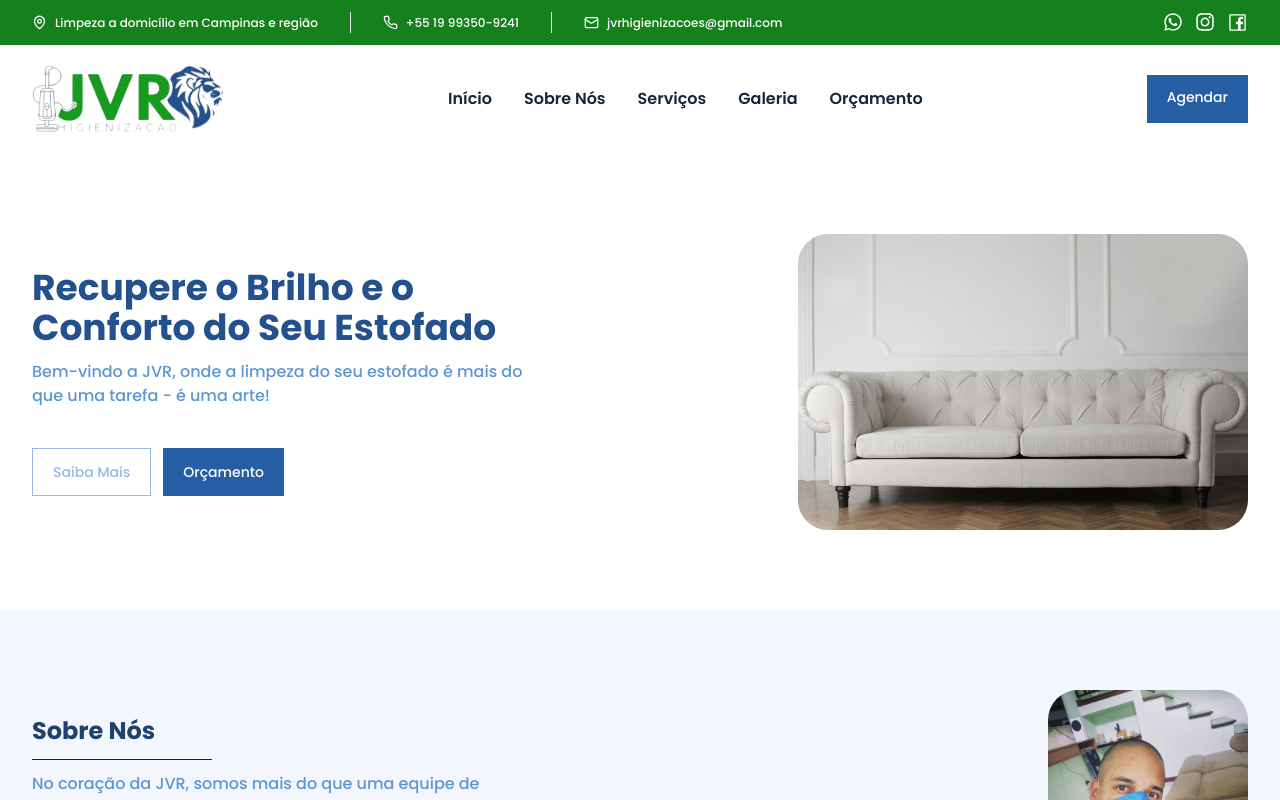
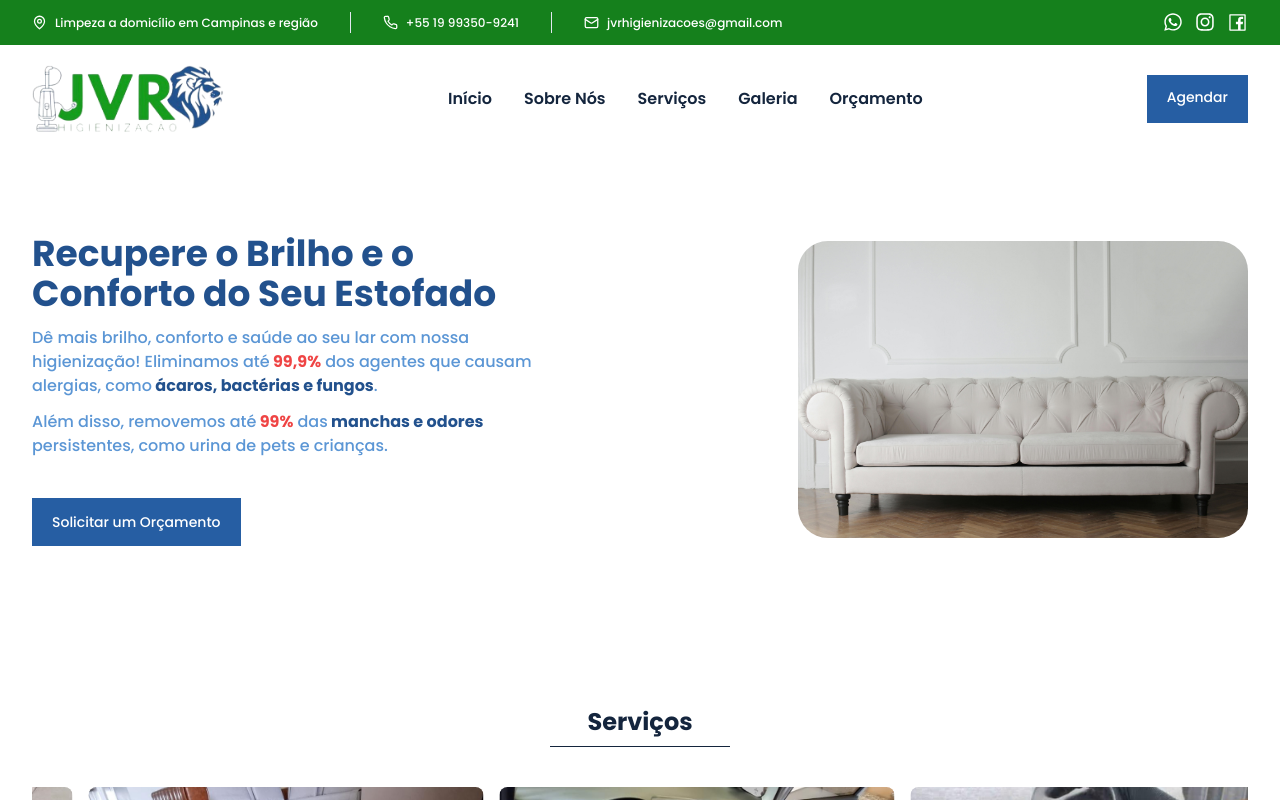
Before and after one commit to guibleone/jrv-website, a Next.js app: page / in a window 1280 px wide. Shown: the top 800 px of the page. Built offline with nearby package versions, Linux system fonts and the light colour scheme.

Commit message:
Atualizações pedidas.

```diff
--- a/app/(home)/_components/hero.tsx
+++ b/app/(home)/_components/hero.tsx
@@ -1,5 +1,6 @@
 "use client";
 import { Button } from "@/components/ui/button";
+import { Separator } from "@/components/ui/separator";
 import Image from "next/image";
 import { useMediaQuery } from "usehooks-ts";
 
@@ -25,23 +26,38 @@ export const Hero = () => {
             <h1 className="text-2xl sm:text-4xl text-st-tropaz-700 font-bold">
               Recupere o Brilho e o Conforto do Seu Estofado
             </h1>
-            <p className="text-st-tropaz-400 font-normal text-sm md:text-base">
-              Bem-vindo a JVR, onde a limpeza do seu estofado é mais do que uma
-              tarefa - é uma arte!
+            <p className="text-st-tropaz-400 font-normal text-sm md:text-base space-y-4">
+              Dê mais brilho, conforto e saúde ao seu lar com nossa
+              higienização! Eliminamos até
+              <span className="text-red-500 font-bold"> 99,9%</span>{" "}
+              dos agentes que causam alergias, como
+              <span className="text-st-tropaz-700 font-bold"> ácaros, bactérias e fungos
+              </span>.
             </p>
+            <p className="text-st-tropaz-400 font-normal text-sm md:text-base space-y-4">
+              Além disso, removemos até
+              <span className="text-red-500 font-bold"> 99%</span> das
+              <span className="text-st-tropaz-700 font-bold"> manchas e odores
+              </span>{" "}
+              persistentes, como urina de pets e crianças.
+            </p>
+            {/* <p className="text-st-tropaz-400 font-normal text-sm md:text-base space-y-4">
+              Usando{" "}
+              <span className="text-st-tropaz-700 font-bold">
+                equipamentos profissionais
+              </span>{" "}
+              de alta performance, garantimos seu estofado seco em
+              <span className="text-green-500 font-bold"> poucas horas</span>,
+              pronto para ser usado com segurança, conforto e aquele cheirinho
+              de limpeza!
+            </p> */}
           </div>
           <div className="flex gap-3">
-            <Button
-              onClick={() => scrollToSection("serviços")}
-              variant={"outline"}
-            >
-              Saiba Mais
-            </Button>
             <Button
               onClick={() => scrollToSection("orçamento")}
               variant={"default"}
             >
-              Orçamento
+              Solicitar um Orçamento
             </Button>
           </div>
         </div>
--- a/app/(home)/_components/services/service-card.tsx
+++ b/app/(home)/_components/services/service-card.tsx
@@ -1,7 +1,6 @@
 "use client";
 import { Button } from "@/components/ui/button";
 import Image from "next/image";
-import Link from "next/link";
 import { useMediaQuery } from "usehooks-ts";
 
 interface ServiceCardProps {
@@ -41,11 +40,11 @@ export const ServiceCard = ({
         className="aspect-video object-cover rounded-lg w-full"
       />
       <h1 className="text-xl font-semibold text-st-tropaz-700">{title}</h1>
-      <p className="text-sm  text-st-tropaz-400">{description}</p>
+      <p className="text-sm text-st-tropaz-400">{description}</p>
       <Button
         size={"sm"}
-        onClick={() => scrollToSection(link)}
         className="self-end"
+        onClick={() => window.open(link, "_blank")}
       >
         Contratar
       </Button>
--- a/app/(home)/_components/services/services.tsx
+++ b/app/(home)/_components/services/services.tsx
@@ -6,39 +6,41 @@ import {
   Carousel,
   CarouselContent,
   CarouselItem,
-  CarouselNext,
-  CarouselPrevious,
 } from "@/components/ui/carousel";
 import React from "react";
 
 const services = [
   {
-    title: "Higienização Veicular ",
+    title: "Higienização Veicular",
     description:
       "Limpeza completa de bancos, vidros e teto, hidratação e revitalização de plásticos, higienização de carpetes e porta-malas, além de uma lavagem externa com pneu pretinho.",
     image: "/limpeza-carro.jpeg",
-    link: "orçamento",
+    link:
+      "https://wa.me/5519995789766?text=Ol%C3%A1,%20vim%20do%20site%20e%20gostaria%20de%20um%20or%C3%A7amento%20para%20higieniza%C3%A7%C3%A3o%20veicular",
   },
   {
     title: "Impermeabilização",
     description:
       "A impermeabilização aplica uma camada protetora que atua nas fibras dos tecidos, aumentando sua durabilidade e resistência contra líquidos, reduzindo a acumulação de sujeira.",
     image: "/impermeabilização.jpeg",
-    link: "orçamento",
+    link:
+      "https://wa.me/5519995789766?text=Ol%C3%A1,%20vim%20do%20site%20e%20gostaria%20de%20um%20or%C3%A7amento%20para%20impermeabiliza%C3%A7%C3%A3o",
   },
   {
     title: "Higienização Completa",
     description:
-      "A higienização e limpeza de estofados envolve a eliminação de bactérias. Esse processo é realizado utilizando produtos biodegradáveis, seguido pela remoção da sujeira através da extração",
+      "A higienização e limpeza de estofados envolve a eliminação de bactérias. Esse processo é realizado utilizando produtos biodegradáveis, seguido pela remoção da sujeira através da extração.",
     image: "/higienização.jpeg",
-    link: "orçamento",
+    link:
+      "https://wa.me/5519995789766?text=Ol%C3%A1,%20vim%20do%20site%20e%20gostaria%20de%20um%20or%C3%A7amento%20para%20higieniza%C3%A7%C3%A3o%20completa",
   },
   {
     title: "Limpeza de Tapetes",
     description:
       "A limpeza de tapetes é realizada com produtos específicos para cada tipo de fibra, garantindo a remoção de manchas e sujeiras, além de eliminar ácaros e bactérias.",
     image: "/limpeza-tapetes.jpeg",
-    link: "orçamento",
+    link:
+      "https://wa.me/5519995789766?text=Ol%C3%A1,%20vim%20do%20site%20e%20gostaria%20de%20um%20or%C3%A7amento%20para%20limpeza%20de%20tapetes",
   },
 ];
 
--- a/app/(home)/page.tsx
+++ b/app/(home)/page.tsx
@@ -15,10 +15,10 @@ export default function Home() {
       <Navbar />
       <div className="flex-1">
         <Hero />
-        <AboutUs />
         <Services />
         <Perks />
         <Galery />
+        <AboutUs />
         <Contact />
       </div>
       <Footer />
--- a/app/layout.tsx
+++ b/app/layout.tsx
@@ -22,11 +22,11 @@ export default function RootLayout({
 }>) {
   return (
     <html lang="pt-BR">
-      <GoogleTagManager gtmId="AW-16683064677" />
+      <GoogleTagManager gtmId="GTM-NFLJD44T" />
       <body className={poppins.className}>
         <noscript>
           <iframe
-            src="https://www.googletagmanager.com/ns.html?id=AW-16683064677"
+            src="https://www.googletagmanager.com/ns.html?id=GTM-NFLJD44T"
             height="0"
             width="0"
             style={{ display: "none", visibility: "hidden" }}
```
Also changed, not shown: 1 other file (tests, documents, lock files or other folders).
